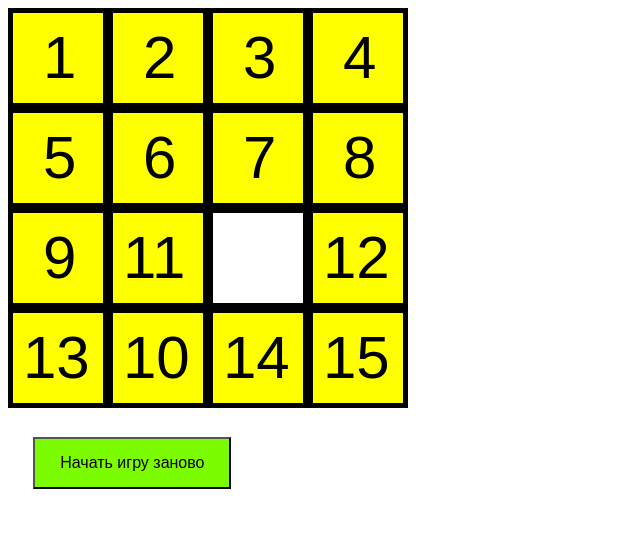
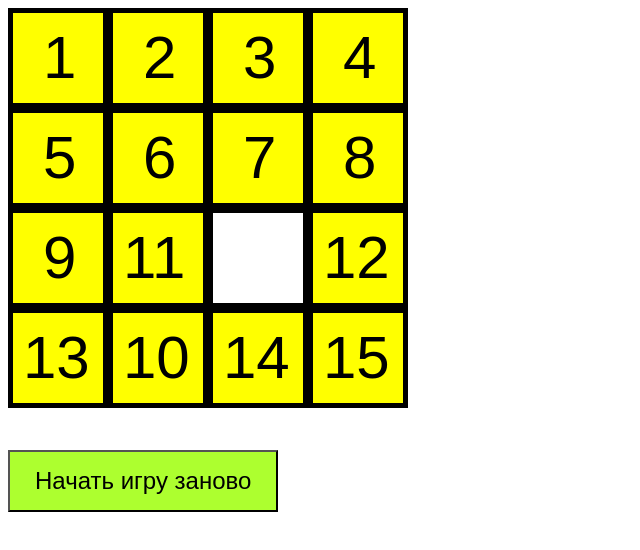
Before and after one commit to AlinaGerman/German_PIE21_Lb_7, a plain HTML site: page index.html in a window 1280 px wide. Shown: the whole page, without its empty margins (0-640 px from the left). Drawn offline with Linux system fonts and the light colour scheme.

Commit message:
Update style.css

```diff
--- a/style.css
+++ b/style.css
@@ -1,10 +1,9 @@
 .button {
     padding: 15px 25px;
     text-align: center;
-    display: inline-block;
-    font-size: 16px;
-    margin: 2%;
+    font-size: 150%;
+    margin:3% 0%;
     cursor: pointer;
-    background-color:lawngreen;
-
+    font-family:Arial;
+    background-color:greenyellow;
 }
```
